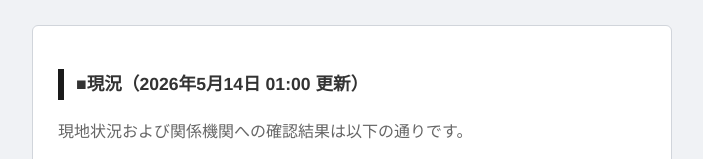
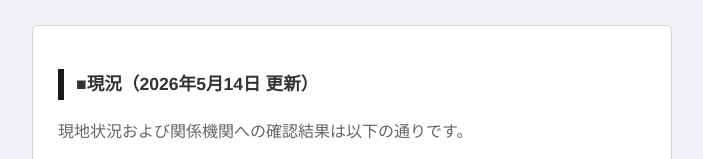
Before and after one commit to sakaecho-project/sakaecho-project.github.io, a plain HTML site: page ajufdsuaiuuicnio1198.html in a window 1280 px wide. Shown: the part 363-522 px from the top of the page, without its empty margins (288-991 px from the left). Drawn offline with Linux system fonts and the light colour scheme.

Commit message:
Update ajufdsuaiuuicnio1198.html

```diff
--- a/ajufdsuaiuuicnio1198.html
+++ b/ajufdsuaiuuicnio1198.html
@@ -215,7 +215,7 @@
   </section>
 
   <section>
-    <h3 class="sec-title">■現況（2026年5月14日 01:00 更新）</h3>
+    <h3 class="sec-title">■現況（2026年5月14日 更新）</h3>
     <p style="font-size: 16px; color: #666; margin-bottom: 15px;">現地状況および関係機関への確認結果は以下の通りです。</p>
 
     <div class="st-item">
```
